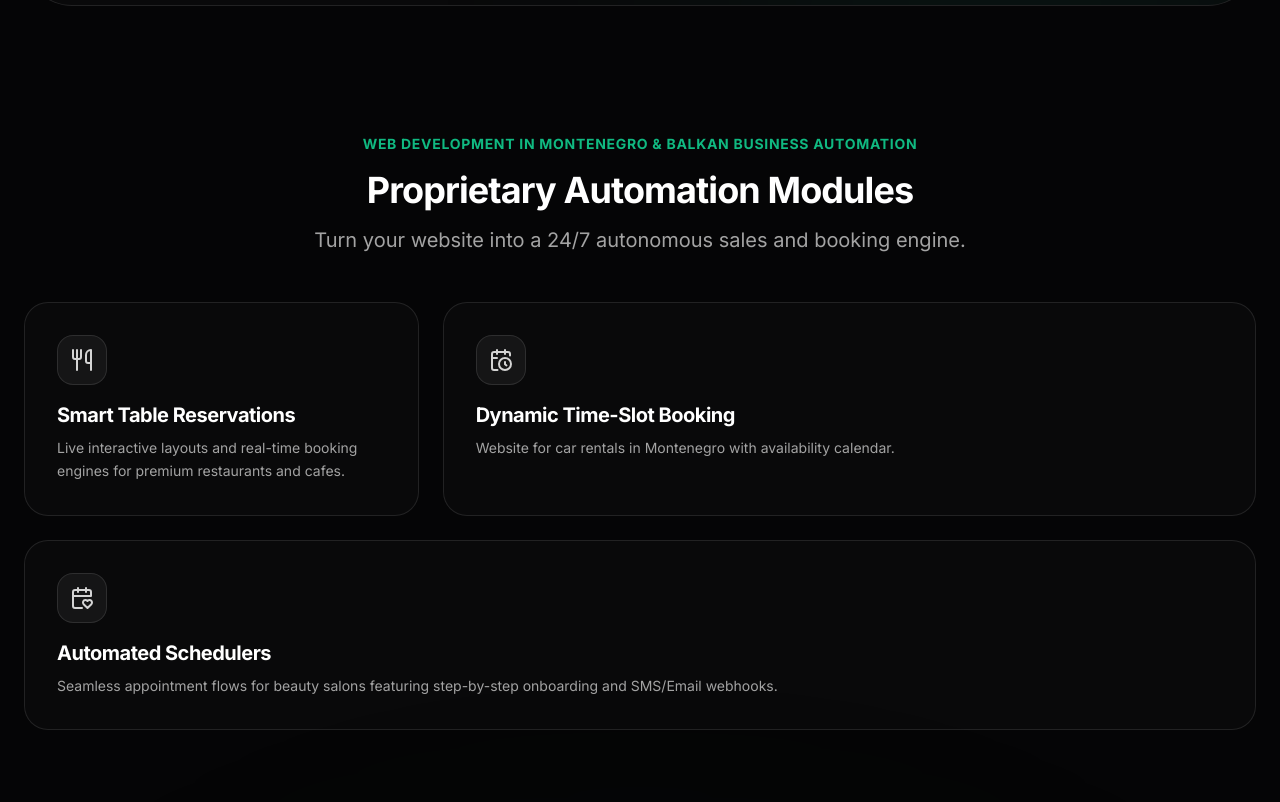
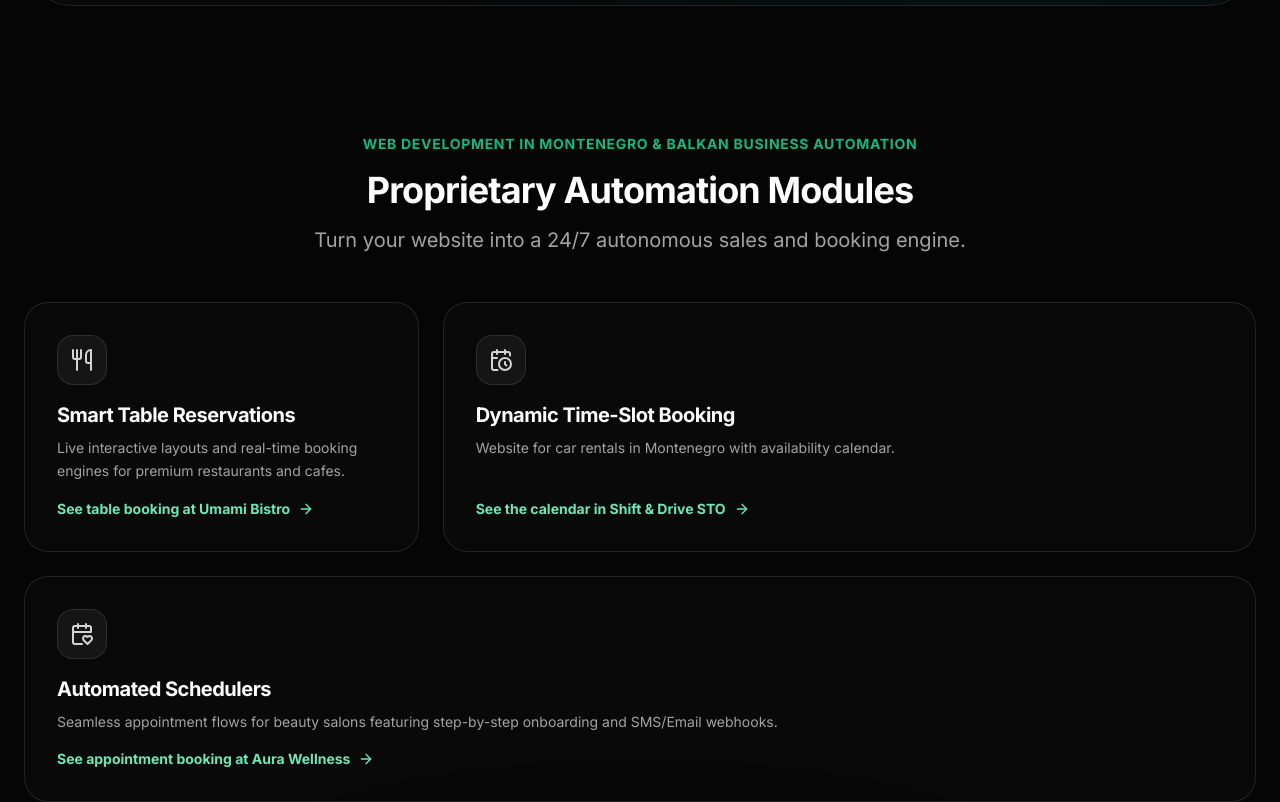
Before and after one commit to Corebit-Systems/Corebit-Studio, a Next.js app: page /en in a window 1280 px wide. Shown: the part 1905-2707 px from the top of the page. Built offline with nearby package versions, Linux system fonts and the light colour scheme.

Commit message:
LINK AUTOMATION MODULES TO PORTFOLIO WORKFLOWS

```diff
--- a/app/[locale]/[...slug]/page.tsx
+++ b/app/[locale]/[...slug]/page.tsx
@@ -5,6 +5,7 @@ import { getDictionary, Locale } from '@/i18n/getDictionary';
 import { RoiCalculator, SpeedCheckWidget } from '@/components/LazyWidgets';
 import type { SpeedCheckDict } from '@/components/SpeedCheckWidget';
 import BentoCard from '@/components/BentoCard';
+import AutomationModules, { type AutomationDict } from '@/components/AutomationModules';
 import PricingSection, { type PricingDict } from '@/components/PricingSection';
 import ContactForm from '@/components/ContactForm';
 import HeroSection, { type HeroDict } from '@/components/HeroSection';
@@ -12,7 +13,7 @@ import FAQSection from '@/components/FAQSection';
 import ReviewsAccordion from '@/components/ReviewsAccordion';
 import BeforeAfterSlider from '@/components/BeforeAfterSlider';
 import TechEcosystem from '@/components/TechEcosystem';
-import { ArrowRight, CheckCircle2, CalendarClock, Utensils, CalendarHeart } from 'lucide-react';
+import { ArrowRight, CheckCircle2 } from 'lucide-react';
 import slugMapData from '@/i18n/slug-map.json';
 
 // Heavy client-only widgets deferred to avoid blocking the RSC shell
@@ -338,14 +339,7 @@ interface PageDict {
     desc: string;
     badges: string[];
   };
-  automation: {
-    title: string;
-    subtitle: string;
-    seo_tagline?: string;
-    tables: { title: string; desc: string };
-    booking: { title: string; desc: string };
-    schedule: { title: string; desc: string };
-  };
+  automation: AutomationDict;
   portfolio: {
     title: string;
     subtitle: string;
@@ -569,39 +563,7 @@ export default async function CatchAllSEOPage({
         </div>
       </section>
 
-      <section id="modules" className="flex flex-col gap-8 sm:gap-12">
-        <div className="text-center flex flex-col gap-3 sm:gap-4 px-2">
-          {dict.automation.seo_tagline && (
-            <h3 className="text-xs sm:text-sm font-bold tracking-wider text-emerald-500 uppercase">
-              {dict.automation.seo_tagline}
-            </h3>
-          )}
-          <h2 className="text-2xl sm:text-3xl md:text-4xl font-bold tracking-tight">{dict.automation.title}</h2>
-          <p className="text-base sm:text-xl text-neutral-400">{dict.automation.subtitle}</p>
-        </div>
-        <div className="grid grid-cols-1 md:grid-cols-3 gap-4 sm:gap-6 items-stretch">
-          <BentoCard
-            title={dict.automation.tables.title}
-            description={dict.automation.tables.desc}
-            icon={<Utensils size={24} aria-label="Restaurant table booking module icon" />}
-            delay={0.1}
-          />
-          <BentoCard
-            title={dict.automation.booking.title}
-            description={dict.automation.booking.desc}
-            icon={<CalendarClock size={24} aria-label="Time-slot booking calendar module icon" />}
-            delay={0.2}
-            className="md:col-span-2"
-          />
-          <BentoCard
-            title={dict.automation.schedule.title}
-            description={dict.automation.schedule.desc}
-            icon={<CalendarHeart size={24} aria-label="Beauty salon appointment scheduler module icon" />}
-            delay={0.3}
-            className="md:col-span-3"
-          />
-        </div>
-      </section>
+      <AutomationModules dict={dict.automation} locale={locale} />
 
       <section id="portfolio" className="flex flex-col gap-8 sm:gap-12 relative">
         <div className="absolute top-1/2 left-1/2 -translate-x-1/2 -translate-y-1/2 w-full max-w-[800px] h-[300px] sm:h-[400px] bg-emerald-600/5 blur-[200px] rounded-full pointer-events-none" />
--- a/app/[locale]/page.tsx
+++ b/app/[locale]/page.tsx
@@ -10,6 +10,7 @@ import dynamic from 'next/dynamic';
 // Above-the-fold components: statically imported for critical path/LCP optimization
 import HeroSection, { type HeroDict } from '@/components/HeroSection';
 import BentoCard from '@/components/BentoCard';
+import AutomationModules, { type AutomationDict } from '@/components/AutomationModules';
 import ScrollAnimate from '@/components/ScrollAnimate';
 
 // Below-the-fold components: dynamically loaded to split JS bundle and reduce TBT
@@ -25,7 +26,7 @@ const TechStackWidget = dynamic(() => import('@/components/TechStackWidget'));
 
 // Non-SEO-critical interactive calculators: loaded without SSR to optimize initial HTML payload
 
-import { ArrowRight, CheckCircle2, CalendarClock, Utensils, CalendarHeart } from 'lucide-react';
+import { ArrowRight, CheckCircle2 } from 'lucide-react';
 
 const SITE_URL = 'https://studio.corebitsystems.io';
 
@@ -97,14 +98,7 @@ interface PageDict {
     desc: string;
     badges: string[];
   };
-  automation: {
-    title: string;
-    subtitle: string;
-    seo_tagline?: string;
-    tables: { title: string; desc: string };
-    booking: { title: string; desc: string };
-    schedule: { title: string; desc: string };
-  };
+  automation: AutomationDict;
   portfolio: {
     title: string;
     subtitle: string;
@@ -281,39 +275,7 @@ export default async function HomePage({
 
       {/* 4. Modules / Собственные модули */}
       <ScrollAnimate>
-        <section id="modules" className="flex flex-col gap-8 sm:gap-12">
-          <div className="text-center flex flex-col gap-3 sm:gap-4 px-2">
-            {dict.automation.seo_tagline && (
-              <h3 className="text-xs sm:text-sm font-bold tracking-wider text-emerald-500 uppercase">
-                {dict.automation.seo_tagline}
-              </h3>
-            )}
-            <h2 className="text-2xl sm:text-3xl md:text-4xl font-bold tracking-tight">{dict.automation.title}</h2>
-            <p className="text-base sm:text-xl text-neutral-400">{dict.automation.subtitle}</p>
-          </div>
-          <div className="grid grid-cols-1 md:grid-cols-3 gap-4 sm:gap-6 items-stretch">
-            <BentoCard
-              title={dict.automation.tables.title}
-              description={dict.automation.tables.desc}
-              icon={<Utensils size={24} aria-label="Restaurant table booking module icon" />}
-              delay={0.1}
-            />
-            <BentoCard
-              title={dict.automation.booking.title}
-              description={dict.automation.booking.desc}
-              icon={<CalendarClock size={24} aria-label="Time-slot booking calendar module icon" />}
-              delay={0.2}
-              className="md:col-span-2"
-            />
-            <BentoCard
-              title={dict.automation.schedule.title}
-              description={dict.automation.schedule.desc}
-              icon={<CalendarHeart size={24} aria-label="Beauty salon appointment scheduler module icon" />}
-              delay={0.3}
-              className="md:col-span-3"
-            />
-          </div>
-        </section>
+        <AutomationModules dict={dict.automation} locale={locale} />
       </ScrollAnimate>
 
       {/* 5. Portfolio / Впечатляющие цифровые активы */}
--- /dev/null
+++ b/components/AutomationModules.tsx
@@ -0,0 +1,52 @@
+import { CalendarClock, CalendarHeart, Utensils } from 'lucide-react';
+import BentoCard from './BentoCard';
+import { projectWorkflowAnchor, type ProjectReferenceId } from './projectReference';
+
+interface AutomationModule {
+  title: string;
+  desc: string;
+  case_cta: string;
+}
+
+export interface AutomationDict {
+  title: string;
+  subtitle: string;
+  seo_tagline?: string;
+  tables: AutomationModule;
+  booking: AutomationModule;
+  schedule: AutomationModule;
+}
+
+export default function AutomationModules({ dict, locale }: { dict: AutomationDict; locale: string }) {
+  const modules = [
+    { ...dict.tables, project: 'umami-bistro', Icon: Utensils, span: '' },
+    { ...dict.booking, project: 'shift-drive', Icon: CalendarClock, span: 'md:col-span-2' },
+    { ...dict.schedule, project: 'aura-wellness', Icon: CalendarHeart, span: 'md:col-span-3' },
+  ] satisfies (AutomationModule & { project: ProjectReferenceId; Icon: typeof Utensils; span: string })[];
+
+  return (
+    <section id="modules" aria-labelledby="modules-title" className="flex flex-col gap-8 sm:gap-12">
+      <div className="flex flex-col gap-3 px-2 text-center sm:gap-4">
+        {dict.seo_tagline && (
+          <p className="text-xs font-bold uppercase tracking-wider text-emerald-500 sm:text-sm">{dict.seo_tagline}</p>
+        )}
+        <h2 id="modules-title" className="text-2xl font-bold tracking-tight sm:text-3xl md:text-4xl">{dict.title}</h2>
+        <p className="text-base text-neutral-400 sm:text-xl">{dict.subtitle}</p>
+      </div>
+      <div className="grid grid-cols-1 items-stretch gap-4 sm:gap-6 md:grid-cols-3">
+        {modules.map(({ title, desc, case_cta, project, Icon, span }, index) => (
+          <div key={project} className={span}>
+            <BentoCard
+              href={`/${locale}/portfolio/${project}#${projectWorkflowAnchor}`}
+              title={title}
+              description={desc}
+              linkLabel={case_cta}
+              icon={<Icon aria-hidden="true" size={24} />}
+              delay={0.1 * (index + 1)}
+            />
+          </div>
+        ))}
+      </div>
+    </section>
+  );
+}
--- a/components/BentoCard.tsx
+++ b/components/BentoCard.tsx
@@ -4,6 +4,7 @@
 import React, { useRef } from 'react';
 import { motion, useMotionValue, useSpring, useTransform } from 'framer-motion';
 import Link from 'next/link';
+import { ArrowRight } from 'lucide-react';
 
 interface BentoCardProps {
   title: string;
@@ -15,6 +16,7 @@ interface BentoCardProps {
   className?: string;
   delay?: number;
   href?: string;
+  linkLabel?: string;
 }
 
 export default function BentoCard({
@@ -26,6 +28,7 @@ export default function BentoCard({
   className = '',
   delay = 0,
   href,
+  linkLabel,
 }: BentoCardProps) {
   const ref = useRef<HTMLDivElement>(null);
   const x = useMotionValue(0);
@@ -108,13 +111,23 @@ export default function BentoCard({
           <h3 className="text-lg sm:text-xl font-semibold tracking-tight text-white">{title}</h3>
           <p className="text-sm text-neutral-400 leading-relaxed">{description}</p>
         </div>
+        {href && linkLabel && (
+          <span className="mt-4 inline-flex items-center gap-2 text-sm font-semibold text-emerald-300 group-hover:text-emerald-200">
+            {linkLabel}
+            <ArrowRight aria-hidden="true" size={16} className="shrink-0 motion-safe:transition-transform motion-safe:group-hover:translate-x-0.5" />
+          </span>
+        )}
       </div>
     </motion.article>
   );
 
   // ФИКС: Link обёртка — добавлен min-h-0 чтобы Link не ломал flex-контейнеры
   return href ? (
-    <Link href={href} className="block h-full min-h-0">
+    <Link
+      href={href}
+      aria-label={linkLabel ? `${title} · ${linkLabel}` : undefined}
+      className="block h-full min-h-0 rounded-2xl focus-visible:outline focus-visible:outline-2 focus-visible:outline-offset-4 focus-visible:outline-emerald-400 sm:rounded-3xl"
+    >
       {CardContent}
     </Link>
   ) : (
--- a/components/projectReference.ts
+++ b/components/projectReference.ts
@@ -1,4 +1,5 @@
 export const projectReferenceQuery = 'example';
+export const projectWorkflowAnchor = 'project-workflow';
 
 export const projectReferences = {
   'cupertino-roast': 'Cupertino Roast',
--- a/i18n/dictionaries/cnr.json
+++ b/i18n/dictionaries/cnr.json
@@ -31,14 +31,17 @@
     "subtitle": "Pretvorite vaš sajt u autonomnu mašinu za prodaju 24/7.",
     "seo_tagline": "Automatizacija poslovanja Crna Gora & Veb Razvoj",
     "tables": {
+      "case_cta": "Pogledajte rezervacije u Umami Bistrou",
       "title": "Pametne Rezervacije Stolova",
       "desc": "Interaktivni rasporedi i sistemi za rezervaciju u realnom vremenu za premium restorane."
     },
     "booking": {
+      "case_cta": "Kalendar na primjeru Shift & Drive STO",
       "title": "Dinamičko Zakazivanje",
       "desc": "Sajt za rent a car {where} sa kalendarom zauzetosti."
     },
     "schedule": {
+      "case_cta": "Pogledajte zakazivanje u Aura Wellnessu",
       "title": "Automatizovani Rasporedi",
       "desc": "Besprekorni sistemi zakazivanja za salone ljepote sa SMS/Email obavještenjima."
     }
--- a/i18n/dictionaries/en.json
+++ b/i18n/dictionaries/en.json
@@ -31,14 +31,17 @@
     "subtitle": "Turn your website into a 24/7 autonomous sales and booking engine.",
     "seo_tagline": "Web Development in Montenegro & Balkan Business Automation",
     "tables": {
+      "case_cta": "See table booking at Umami Bistro",
       "title": "Smart Table Reservations",
       "desc": "Live interactive layouts and real-time booking engines for premium restaurants and cafes."
     },
     "booking": {
+      "case_cta": "See the calendar in Shift & Drive STO",
       "title": "Dynamic Time-Slot Booking",
       "desc": "Website for car rentals {where} with availability calendar."
     },
     "schedule": {
+      "case_cta": "See appointment booking at Aura Wellness",
       "title": "Automated Schedulers",
       "desc": "Seamless appointment flows for beauty salons featuring step-by-step onboarding and SMS/Email webhooks."
     }
--- a/i18n/dictionaries/ru.json
+++ b/i18n/dictionaries/ru.json
@@ -31,14 +31,17 @@
     "subtitle": "Превратите ваш сайт в автономную машину продаж 24/7.",
     "seo_tagline": "Веб-разработка в Черногории и автоматизация бизнеса на Балканах",
     "tables": {
+      "case_cta": "Смотреть бронирование в Umami Bistro",
       "title": "Умное бронирование столов",
       "desc": "Интерактивные схемы залов и системы бронирования в реальном времени для премиальных ресторанов."
     },
     "booking": {
+      "case_cta": "Календарь на примере Shift & Drive STO",
       "title": "Динамическое бронирование",
       "desc": "Сайт для аренды машин {where} с календарем занятости."
     },
     "schedule": {
+      "case_cta": "Смотреть запись в Aura Wellness",
       "title": "Автоматизированные расписания",
       "desc": "Бесшовные системы записи для салонов красоты с пошаговым онбордингом и SMS/Email уведомлениями."
     }
--- a/i18n/dictionaries/sq.json
+++ b/i18n/dictionaries/sq.json
@@ -31,14 +31,17 @@
     "subtitle": "Kthejeni faqen tuaj në një makinë shitjeje autonome 24/7.",
     "seo_tagline": "Zgjidhje softuerike në Shqipëri & Automatizim Biznesi",
     "tables": {
+      "case_cta": "Shiko rezervimet te Umami Bistro",
       "title": "Rezervime të Zgjuara",
       "desc": "Sisteme rezervimi në kohë reale dhe plane interaktive për restorante premium."
     },
     "booking": {
+      "case_cta": "Shiko kalendarin te Shift & Drive STO",
       "title": "Rezervim Dinamik i Kohës",
       "desc": "Uebfaqe për makina me qira {where} me kalendar disponueshmërie."
     },
     "schedule": {
+      "case_cta": "Shiko rezervimin e termineve te Aura Wellness",
       "title": "Planifikues të Automatizuar",
       "desc": "Flukse takimesh pa probleme për sallone bukurie me njoftime SMS/Email."
     }
--- a/i18n/dictionaries/srb.json
+++ b/i18n/dictionaries/srb.json
@@ -31,14 +31,17 @@
     "subtitle": "Pretvorite vaš sajt u autonomnu mašinu za prodaju 24/7.",
     "seo_tagline": "Automatizacija poslovanja Srbija & Veb Razvoj",
     "tables": {
+      "case_cta": "Pogledajte rezervacije u Umami Bistrou",
       "title": "Pametne Rezervacije Stolova",
       "desc": "Interaktivni rasporedi i sistemi za rezervaciju u realnom vremenu za premium restorane."
     },
     "booking": {
+      "case_cta": "Kalendar na primeru Shift & Drive STO",
       "title": "Dinamičko Zakazivanje",
       "desc": "Sajt za rent a car {where} sa kalendarom zauzetosti."
     },
     "schedule": {
+      "case_cta": "Pogledajte zakazivanje u Aura Wellnessu",
       "title": "Automatizovani Rasporedi",
       "desc": "Besprekorni sistemi zakazivanja za salone lepote sa SMS/Email obaveštenjima."
     }
```
Also changed, not shown: app/[locale]/portfolio/[slug]/page.tsx (+4 -3 lines).
